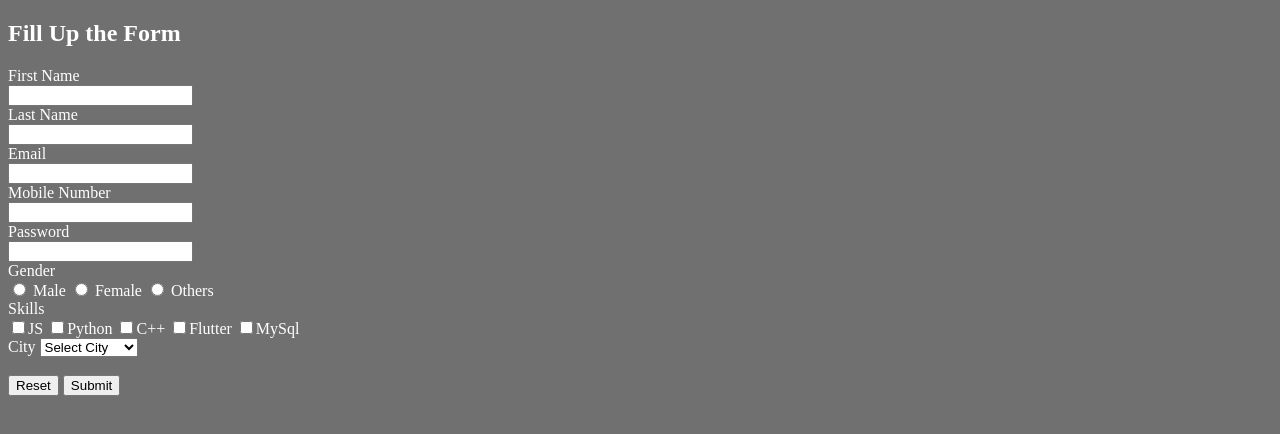
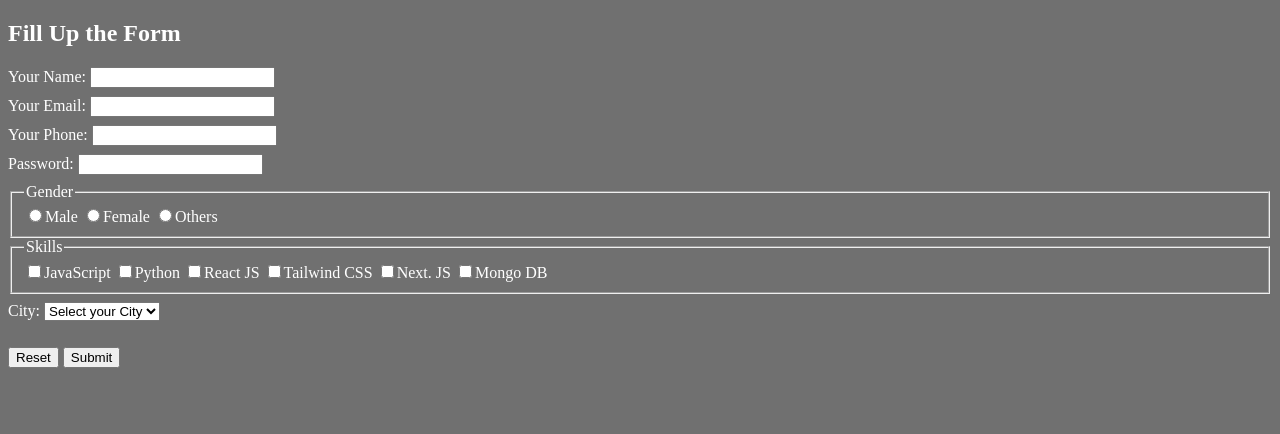
Before and after one commit to codes-sami/HTML-CSS, a plain HTML site: page form.html in a window 1280 px wide. Drawn offline with Linux system fonts and the light colour scheme.

Commit message:
Added fielset and legend in the form

```diff
--- a/form.html
+++ b/form.html
@@ -9,53 +9,76 @@
             background-color: #707070;
             color: #fff;
         }
+        label{
+            display: block;
+            margin-bottom: 8px;
+        }
+        .new{
+            display: inline;
+        }
     </style>
 </head>
 <body>
     <h2>Fill Up the Form</h2>
-    <form action="" method="post" accept-charset="UTF-8" autocomplete="off">
-        <label for="fname">First Name</label><br>
-        <input type="text" name="" id="fname"> <br>
-        <label for="lname">Last Name</label><br>
-        <input type="text" name="" id="lname"> <br>
-        <label for="mail">Email</label><br>
-        <input type="email" name="" id="mail"><br>
-        <label for="phone">Mobile Number</label><br>
-        <input type="text" name="" id="phone"><br>
-        <label for="pass">Password</label><br>
-        <input type="password" name="" id="pass"><br>
-        <!-- Gender Section -->
-        <label for="">Gender</label><br>
-        <input type="radio" name="gen" id="first">
-        <label for="first">Male</label>
+    <form action="" autocomplete="off">
+        <label for="name">
+            Your Name:
+            <input type="text" name="" id="name">
+        </label>
 
-        <input type="radio" name="gen" id="second">
-        <label for="second">Female</label>
+        <label for="mail">
+            Your Email:
+            <input type="email" name="" id="mail">
+        </label>
 
-        <input type="radio" name="gen" id="third">
-        <label for="third">Others</label>
-        <br>
-        <label for="skill">Skills</label><br>
-        <input type="checkbox" name="" id="">JS
-        <input type="checkbox" name="" id="">Python
-        <input type="checkbox" name="" id="">C++
-        <input type="checkbox" name="" id="">Flutter
-        <input type="checkbox" name="" id="">MySql <br>
-        <label for="">City</label>
-        <select name="" id="">
-            <option value="">Select City</option>
+        <label for="cell">
+            Your Phone:
+            <input type="text" name="" id="cell">
+        </label>
+
+        <label for="pass">
+            Password:
+            <input type="password" name="" id="pass">
+        </label>
+
+
+            <fieldset>
+                <legend>Gender</legend>
+                <label for="male" class="new"><input type="radio" name="sex" id="male">Male</label>
+
+                <label for="female" class="new"><input type="radio" name="sex" id="female">Female</label>
+
+                <label for="other" class="new"><input type="radio" name="sex" id="other">Others</label>
+            </fieldset>
+
+
+        <label for="skill">
+            <fieldset>
+                <legend>Skills</legend>
+                <input type="checkbox" name="" id="skill">JavaScript
+                <input type="checkbox" name="" id="skill">Python
+                <input type="checkbox" name="" id="skill">React JS
+                <input type="checkbox" name="" id="skill">Tailwind CSS
+                <input type="checkbox" name="" id="skill">Next. JS
+                <input type="checkbox" name="" id="skill">Mongo DB
+            </fieldset>
+        </label>
+
+        <label for="area"> City:
+           <select name="" id="">
+            <option value="">Select your City</option>
             <option value="">Dhaka</option>
-            <option value="">Narayanganj</option>
+            <option value="">Mymensingh</option>
             <option value="">Jessore</option>
+            <option value="">Sylhet</option>
+            <option value="">Chittagong</option>
             <option value="">Khulna</option>
-            <option value="">Jhenaidah</option>
-            <option value="">Pirganj</option>
-            <option value=""></option>
-        </select><br> <br>
+            <option value="">Rangpur</option>
+           </select>
+        </label>
+         <br>
         <input type="reset" value="Reset">
         <input type="submit" value="Submit">
-
-
     </form>
 </body>
 </html>
```
